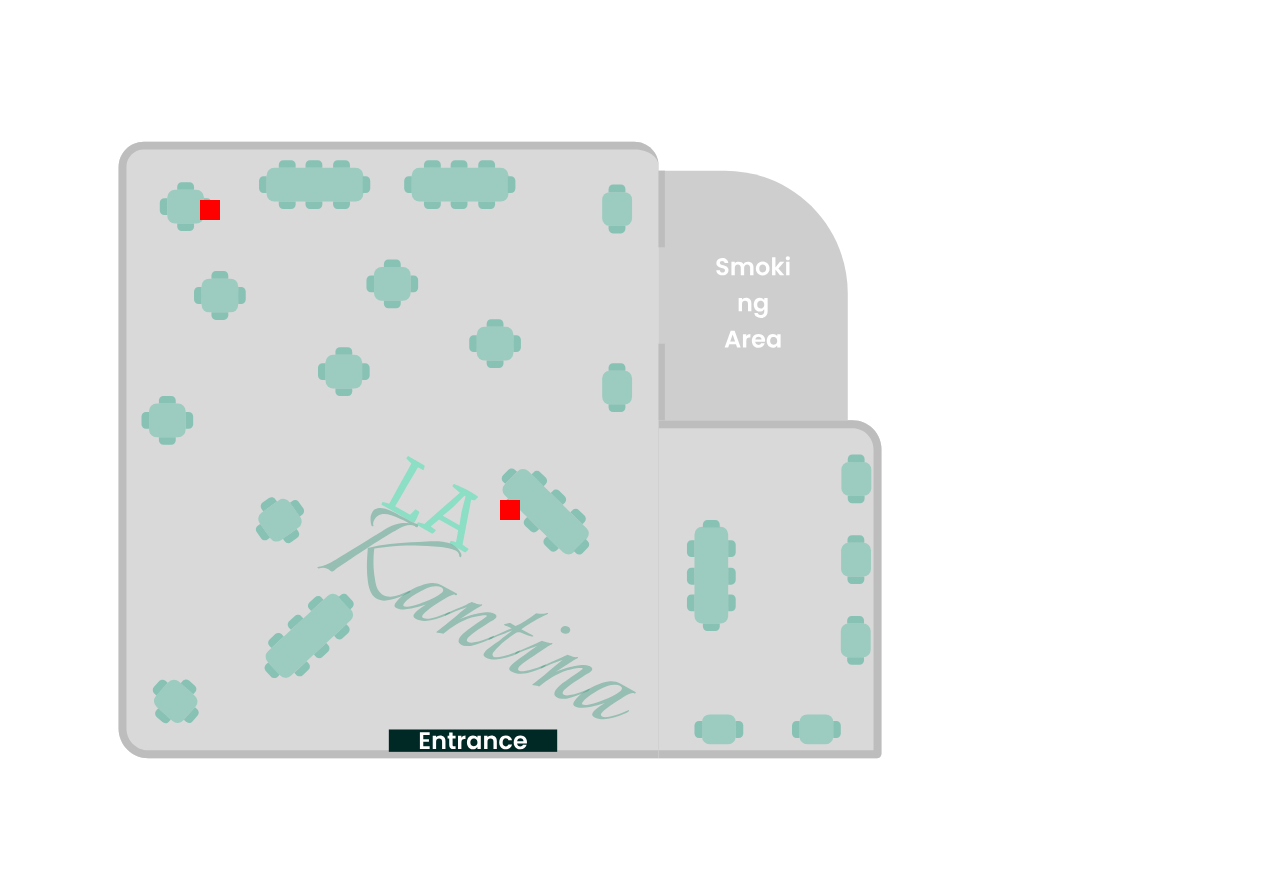
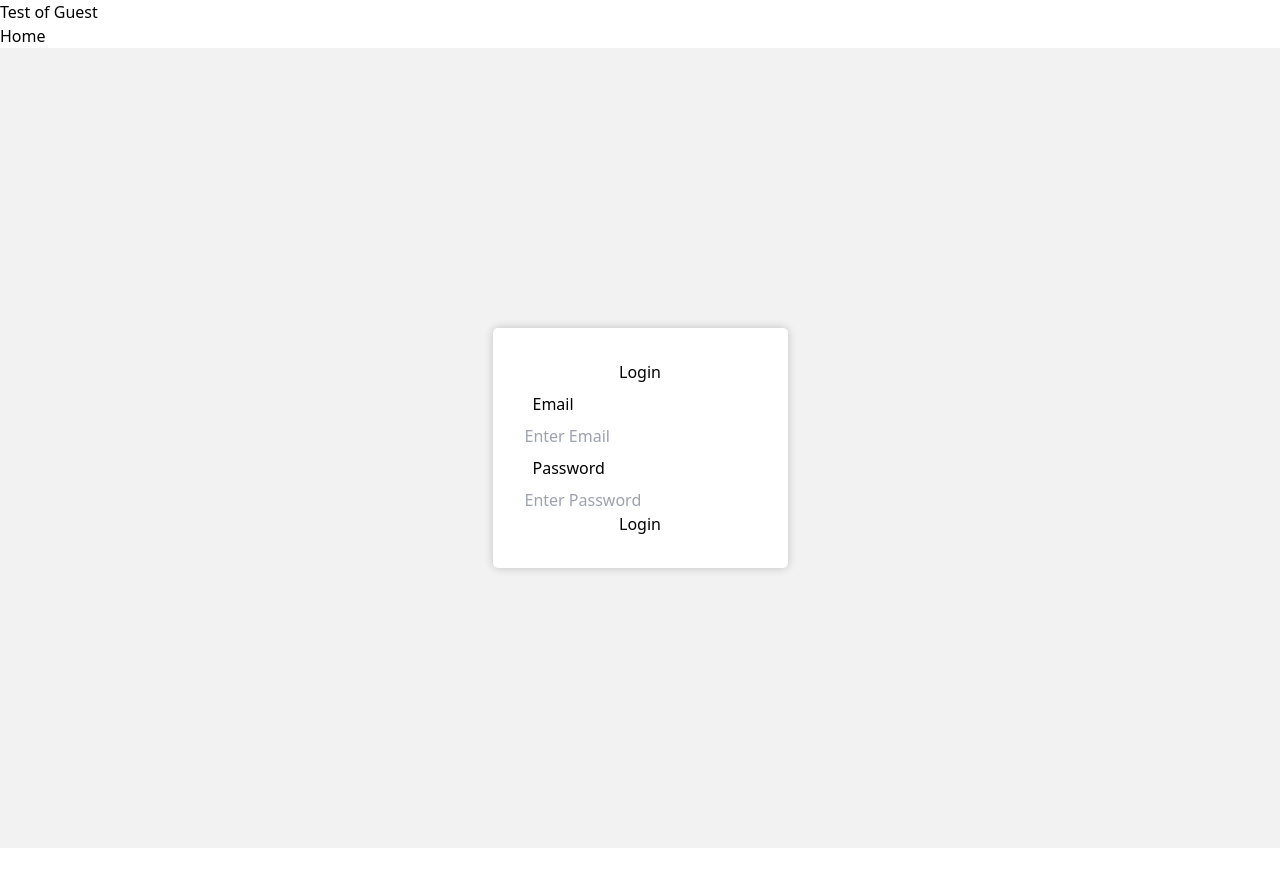
Before and after one commit to Mar1nbawe/Kantina-FE, a Vue app in the folder Kantina-FE/: page /login in a window 1280 px wide. Before the commit this address had no page. Shown: the top 886 px of the page. After the commit the page ends 848 px from the top, so only its background shows below. Built offline with nearby package versions, Linux system fonts and the light colour scheme.

Commit message:
Stuck in bobba

```diff
--- a/Kantina-FE/package.json
+++ b/Kantina-FE/package.json
@@ -13,6 +13,7 @@
     "format": "prettier --write src/"
   },
   "dependencies": {
+    "axios": "^1.6.5",
     "pinia": "^2.1.7",
     "vue": "^3.3.10",
     "vue-router": "^4.2.5"
--- a/Kantina-FE/src/App.vue
+++ b/Kantina-FE/src/App.vue
@@ -1,16 +1,15 @@
 <script setup lang="ts">
 import { RouterLink, RouterView } from 'vue-router'
-import Map from './components/map';
-import { useMapStore } from './stores/MapStore';
-import { mockTables } from './mocks/tables';
-import base64 from './components/defaultMap';
-
-const {loadPoints, loadMapFromBase64} = useMapStore();
-
-loadPoints(mockTables);
-loadMapFromBase64(base64);
+import { useMeStore } from './stores/MeStore';
+const {name} = useMeStore();
 </script>
 
 <template>
-  <Map />
+  <nav>
+        <h1>Test of {{ name !== null ? name : "Guest" }}</h1>
+        <RouterLink to="/">Home</RouterLink>
+  </nav>
+  <Suspense>
+    <RouterView />
+  </Suspense>
 </template>
--- a/Kantina-FE/src/components/map/MarkerLayer.vue
+++ b/Kantina-FE/src/components/map/MarkerLayer.vue
@@ -6,6 +6,6 @@ defineProps<{
 </script>
 <template>
     <div style="width: 100%; height: 100%; position: absolute; z-index: 2;">
-        <Marker v-for="point of points" :x="`${point.x}px`" :y="`${point.y}px`" :id="1" />
+        <Marker v-for="point of points" :x="`${point.x}px`" :y="`${point.y}px`" :id="1" :reservation="point.reservation"/>
     </div>
 </template>
--- /dev/null
+++ b/Kantina-FE/src/stores/MeStore.ts
@@ -0,0 +1,37 @@
+import { defineStore } from "pinia";
+import { ref } from "vue";
+
+export const useMeStore = defineStore('me', () => {
+
+    const id = ref<number | null>(null);
+    const name = ref<string | null>(null);
+    const type = ref<'admin' | 'user' | null>(null);
+    const points = ref<number | null>(null);
+    const reservations = ref<any>(null);
+
+    const setId = (value: number) => {
+        id.value = value;
+    }
+
+    const setMe = (data: any) => {
+        console.log(data);
+        if (data && data != null) {
+            console.log(data);
+            id.value = data.id;
+            name.value = data.name;
+            type.value = data.type;
+            points.value = data.points;
+            reservations.value = data.reservations;
+        }
+    }
+
+    const erase = () => {
+        id.value = null;
+        name.value = null;
+        type.value = null;
+        points.value = null;
+        reservations.value = null;
+    }
+
+    return {id, name, type, points, reservations, setMe, erase, setId};
+});
--- /dev/null
+++ b/Kantina-FE/src/types/Reservation.ts
@@ -0,0 +1,12 @@
+import type { User } from "./User";
+
+export type Reservation = {
+    id: number;
+    userId: number;
+    user?: User;
+    tableId: number;
+    table?: any;
+    startDate: Date;
+    endDate: Date;
+    status: string;
+}
--- /dev/null
+++ b/Kantina-FE/src/types/User.ts
@@ -0,0 +1,9 @@
+import type { Reservation } from "./Reservation";
+
+export type User = {
+    id: number;
+    name: string;
+    points?: number;
+    type?: 'admin' | 'user';
+    reservations?: Reservation[];
+}
--- a/Kantina-FE/src/views/HomeView.vue
+++ b/Kantina-FE/src/views/HomeView.vue
@@ -1,8 +1,30 @@
 <script setup lang="ts">
+import Map from '../components/map';
+import { useMapStore } from '../stores/MapStore';
+import { mockTables } from '../mocks/tables';
+import base64 from '../components/defaultMap';
+import { api } from '@/services/api';
+import { useMeStore } from '@/stores/MeStore';
+import { router } from '@/main';
+
+const {loadPoints, loadMapFromBase64} = useMapStore();
+const {setMe, name} = useMeStore();
+
+const response = await api.get('/me');
+if (response.status === 401) {
+  router.push("/");
+}
+else {
+  setMe(response.data);
+  console.log(name);
+}
+
+loadPoints(mockTables);
+loadMapFromBase64(base64);
 </script>
 
 <template>
   <main>
-
+    <Map />
   </main>
 </template>
--- a/Kantina-FE/src/components/LoginPage.vue
+++ b/Kantina-FE/src/views/LoginPage.vue
@@ -1,39 +1,26 @@
 <script setup lang="ts">
-/*
-
-
-import { useUserStore } from "../scripts/userStore"; */
+import { useMeStore } from "@/stores/MeStore";
 import { router } from "../main";
 import {api} from "../services/api/index"
 import { ref } from "vue";
-let emailref: string = "";
 
-let passwordref: string = "";
+const emailref = ref<string>("");
+const passwordref = ref<string>("");
+const {setId} = useMeStore();
 
 const axiosstatus = ref("");
-/* const {setUserData} = useUserStore(); */
 
-function postLogin(email: string, password: string) {
+const postLogin = async (email: string, password: string) => {
   const path = "/login";
 
-  api
-    .post(path, { email: email, password: password, })
-    .then((response) => {
-      if (response.data["status"] == "success") {
-        const data = {
-          id: response.data['id'],
-          firstname: response.data['firstname'],
-          lastname: response.data['lastname'],
-          type: response.data['type']
-        };
-      /*   setUserData(data); */
-        document.cookie += `user_data=${JSON.stringify(data)}`
-        router.push("/timecards");
-      } else {
-        axiosstatus.value = response.data["status"];
-      }
-    })
-    .catch((error) => console.log(error));
+  const response = await api.post(path, {email: email, password: password});
+  if (response.status === 200) {
+      setId(response.data['user_id']);
+      router.push("/");
+  }
+  else {
+    axiosstatus.value = response.status;
+  }
 }
 </script>
 
@@ -62,7 +49,7 @@ function postLogin(email: string, password: string) {
         >
           Login
         </button>
-        <p v-if="axiosstatus.value == 'failed'">Invalid Credentials</p>
+        <p v-if="axiosstatus == 'failed'">Invalid Credentials</p>
       </form>
     </div>
   </div>
```
Also changed, not shown: Kantina-FE/src/main.ts (+7 -2 lines), 1 other file (tests, documents, lock files or other folders).
